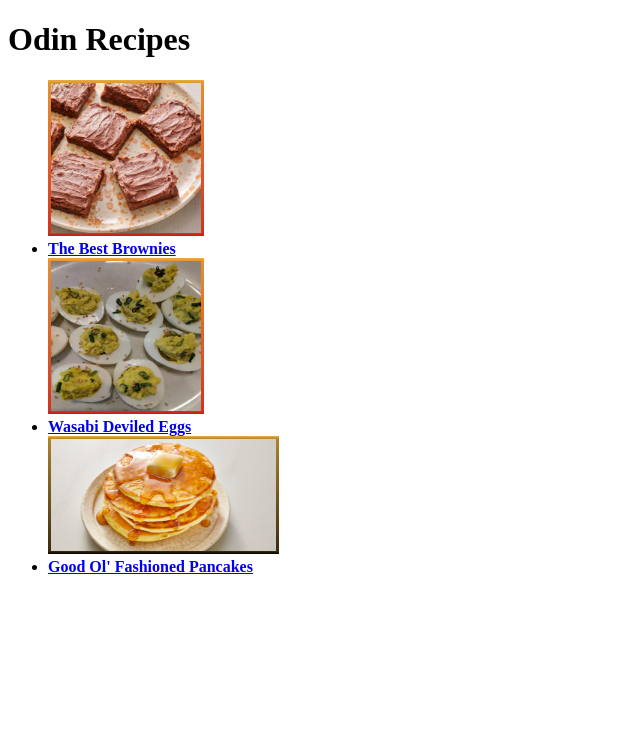
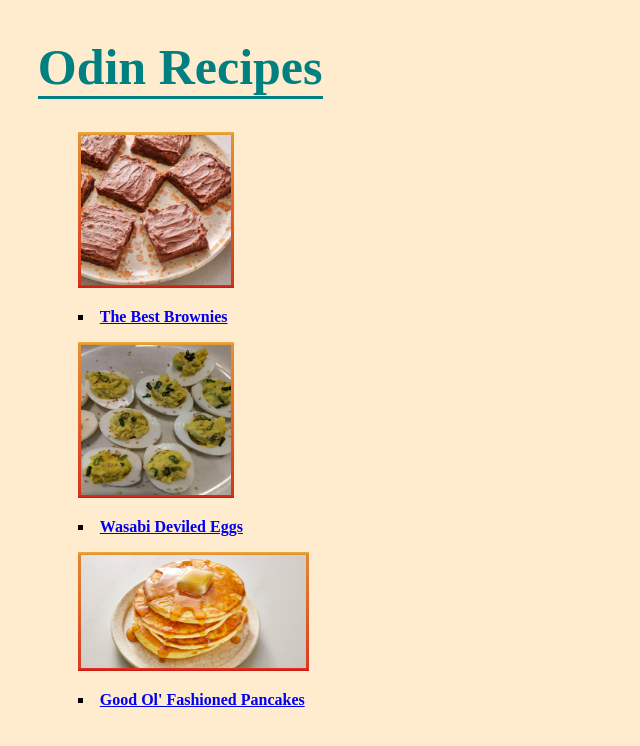
Before and after one commit to RyanHeadlee/odin-recipes, a plain HTML site: page index.html in a window 1280 px wide. Shown: the whole page, without its empty margins (0-640 px from the left). Drawn offline with Linux system fonts and the light colour scheme.

Commit message:
Make index.html resemble other pages' themes
Added classes and id to index.html to better resemble other pages' themes.

```diff
--- a/index.html
+++ b/index.html
@@ -6,18 +6,18 @@
         <title>Odin Recipes</title>
     </head>
 
-    <body>
-        <h1>Odin Recipes</h1>
-        <ul>
-            <img class="brownies home"
+    <body id="body">
+        <h1 class="title-main">Odin Recipes</h1>
+        <ul class="ulist">
+            <p><img class="brownies home"
             src="./images/brownies.jpeg" alt="A platter of perfect brownies">
-            <li><a href="./recipes/brownies.html"><strong>The Best Brownies</strong></a></li>
-            <img class="deviledeggs home"
+            <li><a href="./recipes/brownies.html"><strong>The Best Brownies</strong></a></li></p>
+            <p><img class="deviledeggs home"
             src="./images/deviledeggs.jpeg" alt="Syrup-drenched pancakes">
-            <li><a href="./recipes/deviledeggs.html"><strong>Wasabi Deviled Eggs</strong></a></li>
-            <img class="pancakes home"
+            <li><a href="./recipes/deviledeggs.html"><strong>Wasabi Deviled Eggs</strong></a></li></p>
+            <p><img class="pancakes home"
             src="./images/pancakes.jpeg" alt="Spicy deviled eggs">
-            <li><a href="./recipes/pancakes.html"><strong>Good Ol' Fashioned Pancakes</strong></a></li>
+            <li><a href="./recipes/pancakes.html"><strong>Good Ol' Fashioned Pancakes</strong></a></li></p>
         </ul>
     </body>
 </html>
--- a/styles.css
+++ b/styles.css
@@ -21,7 +21,7 @@
 .pancakes {
     height: auto;
     width: 290px;
-    border-image: linear-gradient(#e8af3c, #000000) 30;
+    border-image: linear-gradient(#e8af3c, #d11414) 30;
     border-style: inset;
 }
 
```
